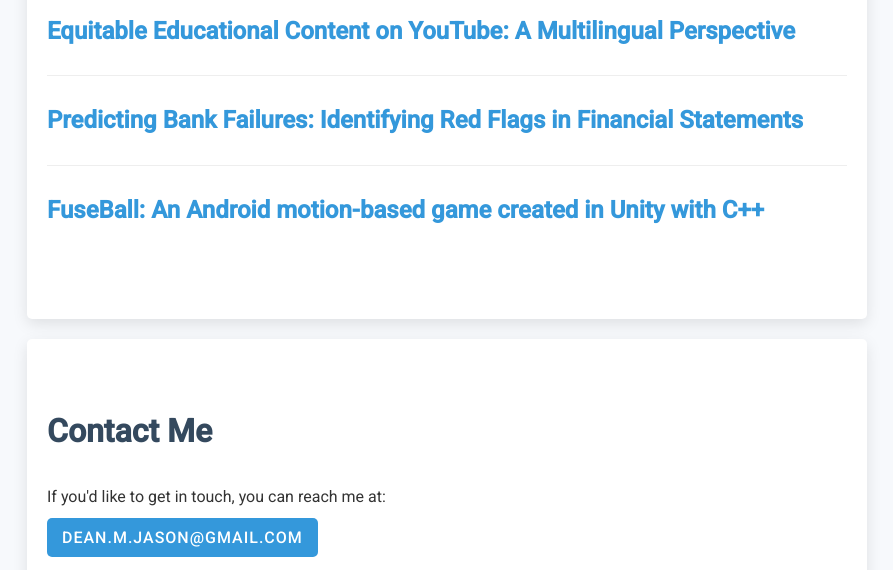
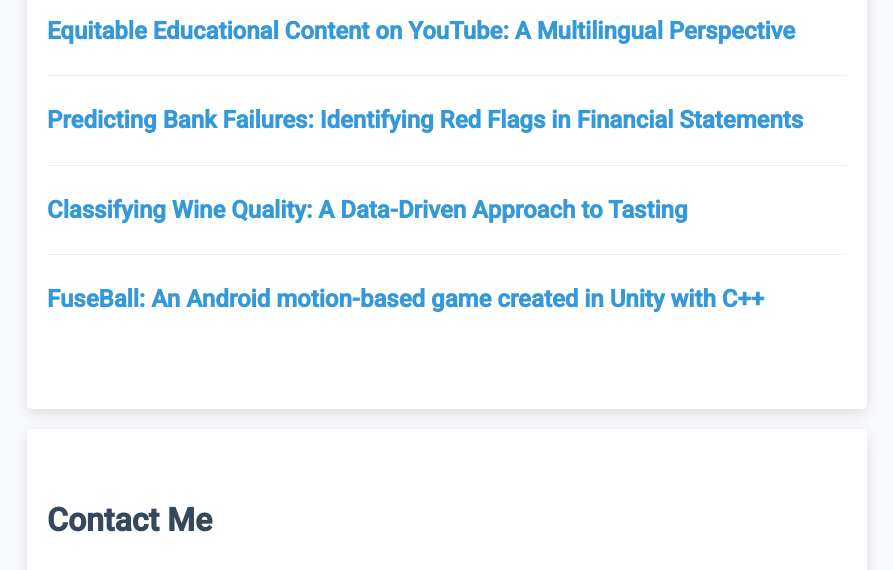
Before and after one commit to jdeanbellevue/jdeanbellevue.github.io, a plain HTML site: page index.html in a window 1280 px wide. Shown: the part 499-1069 px from the top of the page, without its empty margins (193-1086 px from the left). Drawn offline with Linux system fonts and the light colour scheme.

Commit message:
Update index.html

```diff
--- a/index.html
+++ b/index.html
@@ -104,6 +104,9 @@
                 <h3><a href="https://github.com/jdeanbellevue/PredictingBankFailures">Predicting Bank Failures: Identifying Red Flags in Financial Statements</a></h3>
             </li>
             <li>
+                <h3><a href="https://github.com/jdeanbellevue/WineTasting">Classifying Wine Quality: A Data-Driven Approach to Tasting</a></h3>
+            </li>
+            <li>
                 <h3><a href="https://github.com/jdeanbellevue/AndroidMotionGame">FuseBall: An Android motion-based game created in Unity with C++</a></h3>
             </li>
         </ul>
```
